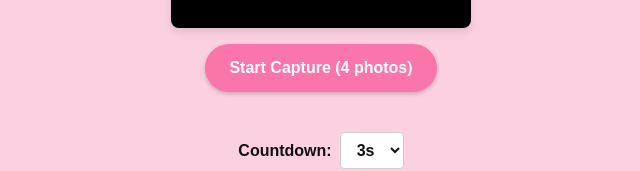
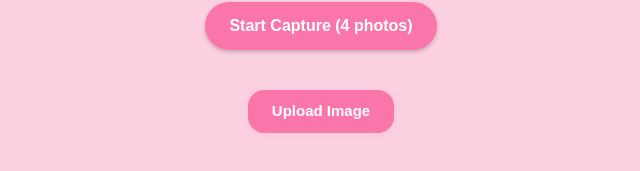
Before and after one commit to fauziniko/photobooth-1-test, a Next.js app: page / in a window 1280 px wide. Shown: the part 425-596 px from the top of the page, without its empty margins (319-959 px from the left). Built offline with nearby package versions, Linux system fonts and the light colour scheme; no server answers.

Commit message:
[Misc] Update: src/app/page.tsx,

```diff
--- a/src/app/page.tsx
+++ b/src/app/page.tsx
@@ -174,6 +174,21 @@ export default function Home() {
     setStickers([]);
   };
 
+  const handleUploadImage = (e: React.ChangeEvent<HTMLInputElement>) => {
+    const files = e.target.files;
+    if (!files || files.length === 0) return;
+    const file = files[0];
+    const reader = new FileReader();
+    reader.onload = (event) => {
+      const target = event.target as FileReader | null;
+      if (target && typeof target.result === 'string') {
+        setPhotos(prev => [...prev, target.result as string]);
+      }
+    };
+    reader.readAsDataURL(file);
+    e.target.value = '';
+  };
+
   return (
     <main
       style={{
@@ -205,6 +220,32 @@ export default function Home() {
             countdown={countdown}
             onStartCapture={handleStartCapture}
           />
+          <div style={{ display: 'flex', gap: 12, justifyContent: 'center', marginTop: 16 }}>
+            <label
+              htmlFor="upload-image"
+              style={{
+                display: 'inline-block',
+                padding: '10px 24px',
+                background: '#fa75aa',
+                color: '#fff',
+                borderRadius: 16,
+                fontWeight: 'bold',
+                fontSize: 15,
+                cursor: 'pointer',
+                boxShadow: '0 2px 8px #fa75aa22',
+              }}
+            >
+              Upload Image
+              <input
+                id="upload-image"
+                type="file"
+                accept="image/*"
+                onChange={handleUploadImage}
+                style={{ display: 'none' }}
+              />
+            </label>
+            {/* Tombol Start Capture sudah ada di komponen Camera */}
+          </div>
           {/* Countdown di atas, lalu Pilih Layout */}
           <div style={{ display: 'flex', flexDirection: 'column', alignItems: 'center', gap: 12, marginTop: 16 }}>
             <label style={{ color: '#111', fontWeight: 'bold' }}>
```
